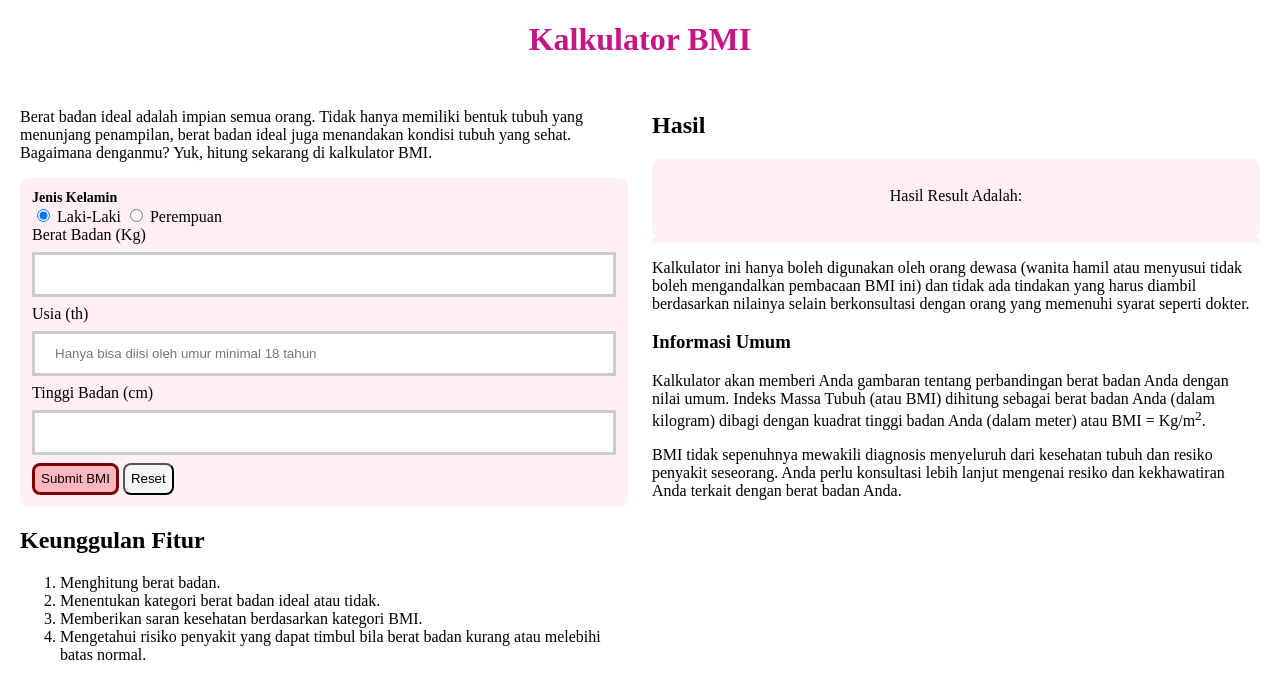
After one commit to nadya2206/Kalkulator-BMI-8-07-24, a PHP site: page /BMI.html in a window 1280 px wide. The commit adds this page. Shown: the top 699 px of the page. Run offline with PHP 8.4, Linux system fonts and the light colour scheme.

Commit message:
update web

```diff
--- /dev/null
+++ b/BMI.html
@@ -0,0 +1,120 @@
+<!DOCTYPE html>
+<html lang="en">
+
+<head>
+    <meta charset="UTF-8">
+    <meta name="viewport" content="width=device-width, initial-scale=1.0">
+    <title>HAMBURGER WEBSITE</title>
+     <!--Tautkan dengan file CSS-->
+    <link rel="stylesheet" href="css/BMI.css">
+</head>
+
+<body>
+    <!-- Main Tittle -->
+    <header class="main-title">
+        <h1>Kalkulator BMI</h1>
+    </header>
+
+<main>
+    <!-- Left Content -->
+    <section class="main-content">
+        <!-- Main Article -->
+        <article>
+            <p>Berat badan ideal adalah impian semua orang. Tidak hanya memiliki bentuk tubuh yang menunjang penampilan, berat badan ideal juga menandakan kondisi tubuh yang sehat. Bagaimana denganmu? Yuk, hitung sekarang di kalkulator BMI.</p>
+        </article>
+
+        <!-- Calculator Form Section-->
+        <section>
+            <form id="bmi-form" onsubmit="calculateBMI(event)">
+                <div>
+                    <div class="input-title">Jenis Kelamin</div>
+                    <input type="radio" id="selection-man" name="gender" checked>
+                    <label for="selection-man">Laki-Laki</label>
+                    <input type="radio" id="selection-woman" name="gender">
+                    <label for="selection-woman">Perempuan</label>
+                </div>
+                <div>
+                    <label for="input-berat-badan">Berat Badan (Kg)</label>
+                    <input type="number" id="input-berat-badan" required>
+                </div>
+                <div>
+                    <label for="input-usia">Usia (th)</label>
+                    <input type="number" id="input-usia" required min="18" placeholder="Hanya bisa diisi oleh umur minimal 18 tahun">
+                </div>
+                <div>
+                    <label for="input-tinggi-badan">Tinggi Badan (cm)</label>
+                    <input type="number" id="input-tinggi-badan" required>
+                </div>
+                <div>
+                    <button type="submit" class="button submit">Submit BMI</button>
+                    <button type="reset" class="button reset">Reset</button>
+                </div>
+            </form>
+        </section>
+
+        <!-- Features Section -->
+            <section>
+                <header>
+                    <h2>Keunggulan Fitur</h2>
+                </header>
+
+                <article>
+                    <ol>
+                        <li>Menghitung berat badan.</li>
+                        <li>Menentukan kategori berat badan ideal atau tidak.</li>
+                        <li>Memberikan saran kesehatan berdasarkan kategori BMI.</li>
+                        <li>Mengetahui risiko penyakit yang dapat timbul bila berat badan kurang atau melebihi batas normal.</li>
+                    </ol>
+                </article>
+            </section>
+    </section>
+
+    <!-- Right Content -->
+    <section class="main-content">
+        <!-- Result Article -->
+            <article>
+                <header>
+                    <h2>Hasil</h2>
+                </header>
+
+                <!-- Result Section -->
+                    <section class="result-section">
+                        <p>Hasil Result Adalah:</p>
+                        <h2 id="bmi-result"></h2>
+                        <p id="bmi-category"></p>
+                    </section>
+            </article>
+
+        <!-- Result Disease Article -->
+            <article>
+                <header id="risk-title" class="hidden">
+                    <h3>Risiko Penyakit</h3>
+                </header>
+
+                <!-- Result Disease Section -->
+                    <section class="result-disease">
+                        <p id="risk-message" class="hidden"></p>
+                    </section>
+            </article>
+
+        <!-- Caution Article -->
+            <article>
+                <p>Kalkulator ini hanya boleh digunakan oleh orang dewasa (wanita hamil atau menyusui tidak boleh mengandalkan pembacaan BMI ini) dan tidak ada tindakan yang harus diambil berdasarkan nilainya selain berkonsultasi dengan orang yang memenuhi syarat seperti dokter.</p>
+            </article>
+
+        <!-- General Information -->
+            <section class="general-info">
+                <h3>Informasi Umum</h3>
+                <p>Kalkulator akan memberi Anda gambaran tentang perbandingan berat badan Anda dengan nilai umum. Indeks Massa Tubuh (atau BMI) dihitung sebagai berat badan Anda (dalam kilogram) dibagi dengan kuadrat tinggi badan Anda (dalam meter) atau BMI = Kg/m<sup>2</sup>.</p>
+                <article>
+                    <p>BMI tidak sepenuhnya mewakili diagnosis menyeluruh dari kesehatan tubuh dan resiko penyakit seseorang. Anda perlu konsultasi lebih lanjut mengenai resiko dan kekhawatiran Anda terkait dengan berat badan Anda.</p>
+                </article>
+            </section>
+    </section>
+</main>
+
+<!--Tautkan dengan file JavaScript-->
+<script src="BMI.js"></script>
+
+</body>
+</html>
--- /dev/null
+++ b/BMI.js
@@ -0,0 +1,112 @@
+// ini javascripts
+
+function calculateBMI(event) {
+    // Cegah submit form jika event tersedia
+    if (event) {
+        event.preventDefault();
+    }
+
+    // Ambil nilai dari input
+    const weight = parseFloat(document.getElementById('input-berat-badan').value);
+    const height = parseFloat(document.getElementById('input-tinggi-badan').value) / 100;
+
+    // Pastikan input tidak kosong dan valid
+    if (weight > 0 && height > 0) {
+        const bmi = weight / (height * height);
+        document.getElementById('bmi-result').innerText = bmi.toFixed(1);  // Tampilkan hasil BMI
+
+        let category = '';
+        let riskMessage = '';
+        let showRisk = false;
+
+        if (bmi < 18.5) {
+            category = `
+                Anda Kekurangan Berat Badan (Underweight).
+                Silahkan Naikkan Berat Badan Anda dengan Makanan yang Sesuai
+            `;
+            riskMessage = `
+                Risiko Penyakit bila Anda Kekurangan Berat Badan:
+                1. Malnutrisi, seperti anemia
+                2. Osteoporosis
+                3. Masalah Kesuburan, seperti memicu infertilitas
+                4. Melahirkan Secara Prematur
+                5. Gangguan Tumbuh Kembang
+            `;
+            showRisk = true;
+
+        } else if (bmi >= 18.5 && bmi <= 22.9) {
+            category = `
+                Berat Badan Anda Normal.
+                Selamat!! Anda Hanya Perlu Menjaga Pola Makan Sehat dan Rajin Berolahraga
+            `;
+
+        } else if (bmi >= 23 && bmi <= 24.9) {
+            category = `
+                Anda Memiliki Berat Badan Berlebih (Overweight).
+                Mohon Maaf... Mohon Lakukan Diet Sehat dan Perbanyak Aktivitas Fisik
+            `;
+            riskMessage = `
+                Risiko Penyakit bila Anda Kelebihan Berat Badan:
+                1. Diabetes tingkat II
+                2. Penyakit jantung
+                3. GERD atau penyakit asam lambung
+                4. Gangguan pernapasan
+                5. Sleep apnea (gangguan tidur serius yang membuat seseorang berhenti bernapas selama 10 detik, sebanyak beberapa kali saat sedang tidur)
+            `;
+            showRisk = true;
+
+        } else if (bmi >= 25 && bmi <= 29.9) {
+            category = `
+                Anda Termasuk ke Kategori Obesitas tingkat I.
+                Silahkan Konsultasi ke dokter Untuk Pemilihan Diet yang Cocok untuk Anda!
+            `;
+            riskMessage = `
+                Risiko Penyakit bila Anda Termasuk ke Kategori Obesitas tingkat I:
+                1. Tekanan darah tinggi (hipertensi)
+                2. Diabetes melitus tipe 2
+                3. Penyakit jantung koroner
+                4. Stroke
+                5. Penyakit kandung empedu
+            `;
+            showRisk = true;
+
+        } else if (bmi >= 30) {
+            category = `
+                Anda Termasuk ke Kategori Obesitas tingkat II.
+                Tolong Segera Konsultasi ke dokter Untuk Pemilihan Diet yang Cocok untuk Anda!
+                !!! Pada Tahap Ini, Risiko Kompilasi Kesehatan Jauh Lebih Tinggi!!!
+            `;
+            riskMessage = `
+                Risiko Penyakit bila Anda Termasuk ke Kategori Obesitas tingkat II:
+                1. Risiko lebih tinggi terhadap penyakit jantung dan stroke
+                2. Diabetes melitus tipe 2
+                3. Osteoartritis (radang sendi) lutut dan panggul
+                4. Kanker payudara
+                5. Masalah pernapasan serius, termasuk sleep apnea
+            `;
+            showRisk = true;
+        }
+
+        document.getElementById('bmi-category').innerText = category;  // Tampilkan kategori BMI
+
+        // Atur tampilan risk-title dan risk-message
+        const riskTitle = document.getElementById('risk-title');
+        const riskMessageElement = document.getElementById('risk-message');
+
+        if (showRisk) {
+            riskTitle.classList.remove('hidden');
+            riskMessageElement.classList.remove('hidden');
+            riskMessageElement.innerText = riskMessage;
+        } else {
+            riskTitle.classList.add('hidden');
+            riskMessageElement.classList.add('hidden');
+        }
+    } else {
+        alert('Masukkan nilai yang valid untuk berat dan tinggi badan!');
+    }
+}
+
+// sumber informasi bmi untuk orang dewasa di Asia Pasifik: Redefining Obesity WHO Western Pacific Region, 2000
+// sumber informasi penyakit underweight: https://www.siloamhospitals.com/informasi-siloam/artikel/apa-itu-underweight
+// sumber informasi penyakit overweight: https://www.alodokter.com/bahaya-badan-terlalu-gemuk
+// sumber informasi penyakit obesitas: https://p2ptm.kemkes.go.id/infographic/dampak-obesitas
--- a/css/styles.css
+++ b/css/BMI.css
@@ -1,17 +1,8 @@
 /* ini css */
-body {
-    width: 100%;
-    min-height: 200px;
-}
-
-body {
-    width: 100%;
-    min-height: 200px;
-}
 
 .main-title {
     text-align: center;
-    color: coral;
+    color: mediumvioletred;
 }
 
 main{
@@ -72,3 +63,15 @@ input[type=number] {
     border-radius: 8px;
     padding: 12px;
   }
+
+  .hidden {
+    display: none;
+  }
+
+.result-disease {
+    background-color: lavenderblush;
+    border-radius: 8px;
+    padding: 6px;
+    padding-top: 0;
+
+}
```
Also changed, not shown: index.html (deleted, +0 -115 lines), scripts.js (deleted, +0 -32 lines), utama.html (added).
